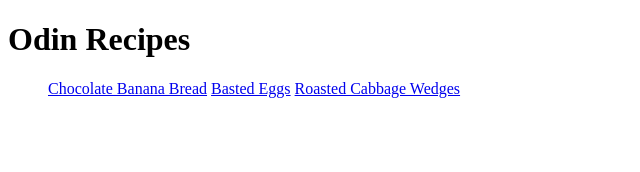
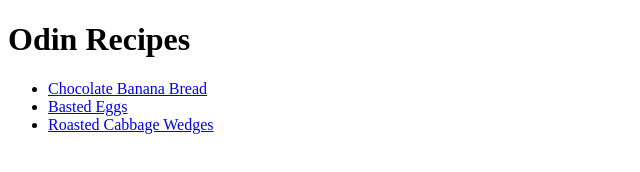
Before and after one commit to GabeEss/odin-recipes, a plain HTML site: page index.html in a window 1280 px wide. Shown: the whole page, without its empty margins (0-640 px from the left). Drawn offline with Linux system fonts and the light colour scheme.

Commit message:
Links to recipe pages in a list form. Added homepage link to recipe pages.

```diff
--- a/index.html
+++ b/index.html
@@ -9,9 +9,9 @@
 <body>
     <h1>Odin Recipes</h1>
     <ul>
-        <a href="recipes/choco-banana-bread.html">Chocolate Banana Bread</a>
-        <a href="recipes/basted-eggs.html">Basted Eggs</a>
-        <a href="recipes/roasted-cabbage-wedges.html">Roasted Cabbage Wedges</a>
+        <li><a href="recipes/choco-banana-bread.html">Chocolate Banana Bread</a></li>
+        <li><a href="recipes/basted-eggs.html">Basted Eggs</a></li>
+        <li><a href="recipes/roasted-cabbage-wedges.html">Roasted Cabbage Wedges</a></li>
     </ul>
 </body>
 </html>
```
Also changed, not shown: recipes/basted-eggs.html (+1 -0 lines), recipes/choco-banana-bread.html (+1 -0 lines), recipes/roasted-cabbage-wedges.html (+1 -0 lines).
